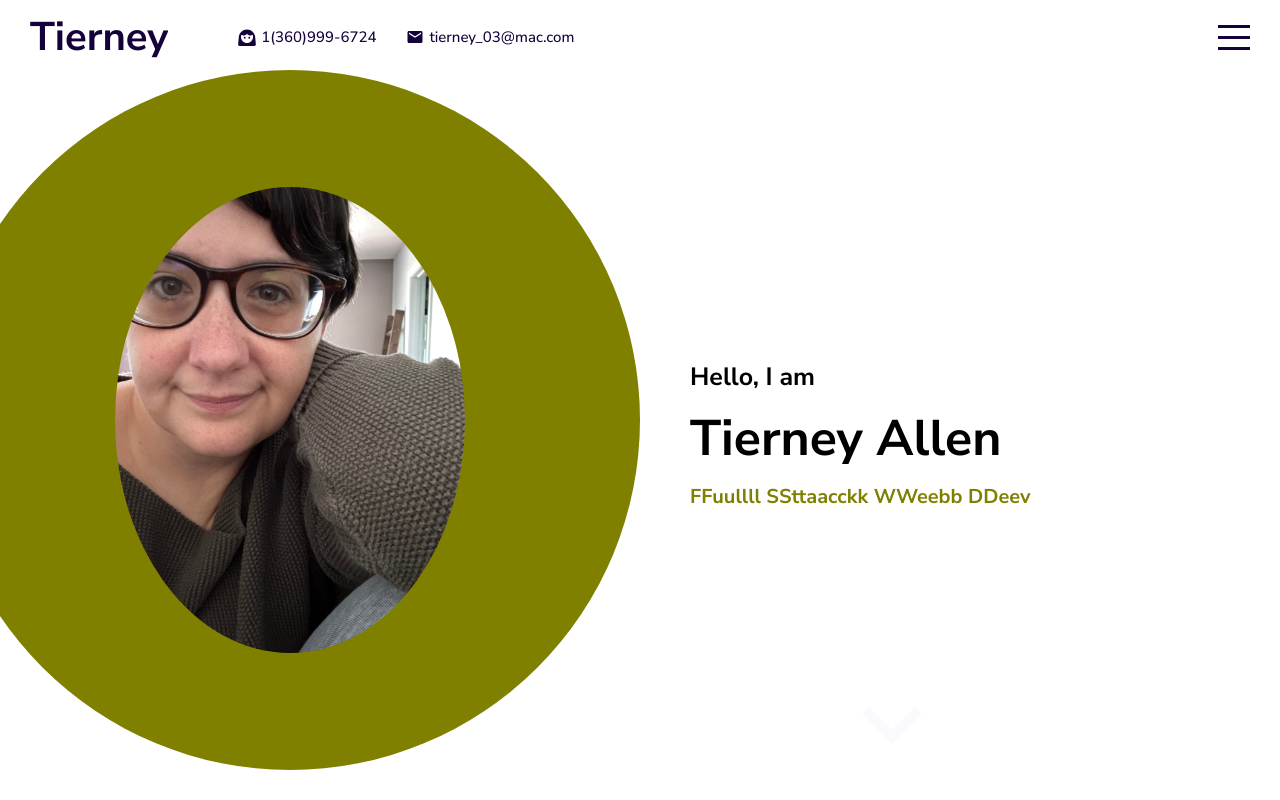
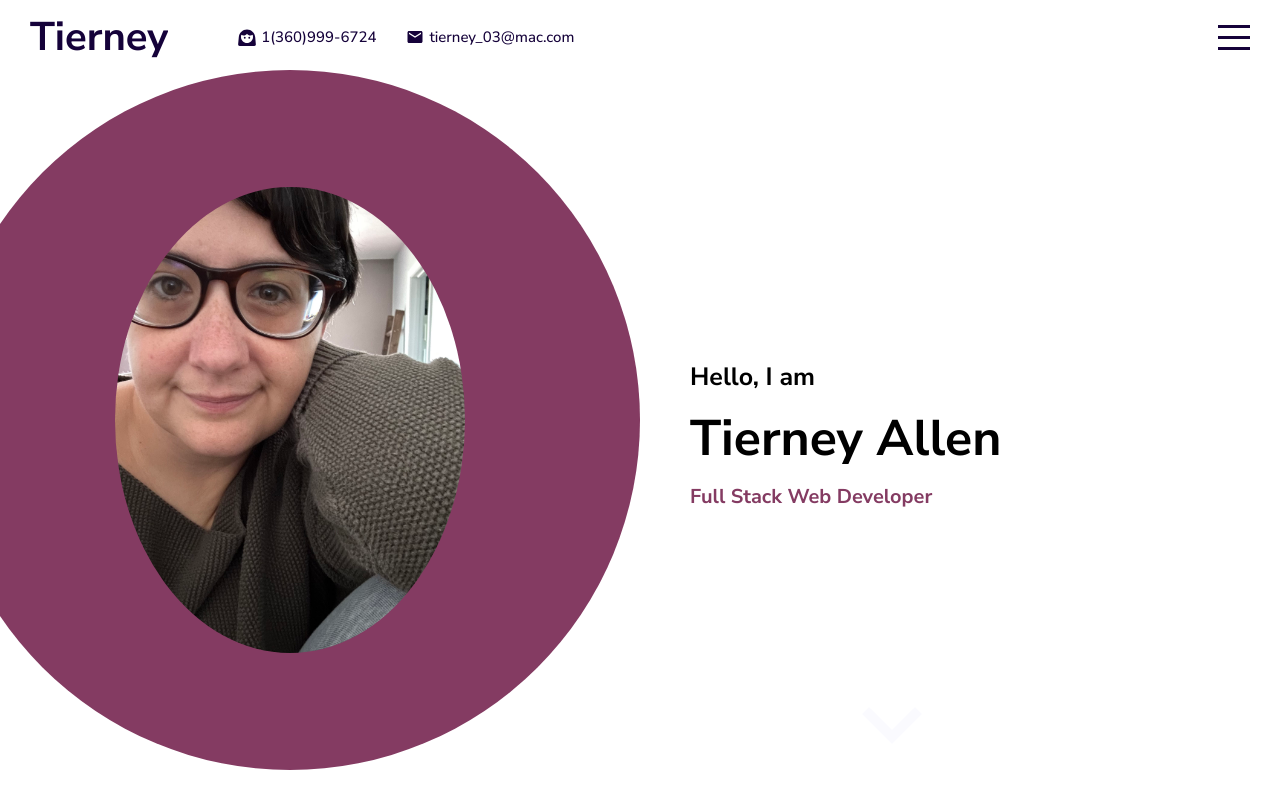
Before and after one commit to tierney03/TierneyAllen-Portfolio-Current, a React (Create React App) app in the folder my-portfolio/: page / in a window 1280 px wide. Built offline with nearby package versions, Linux system fonts and the light colour scheme.

Commit message:
Couldn't fix blink issue, holding off until page is complete

```diff
--- a/my-portfolio/src/components/intro/Intro.jsx
+++ b/my-portfolio/src/components/intro/Intro.jsx
@@ -1,17 +1,18 @@
 import React from "react";
 import "./intro.scss";
-import { init } from "ityped";
+// import { init } from "ityped";
 import KeyboardArrowDownIcon from "@mui/icons-material/KeyboardArrowDown";
-import { useEffect, useRef } from "react";
+// import { useEffect, useRef } from "react";
 
 function Intro() {
-  const textRef = useRef();
-  useEffect(() => {
-    init(textRef.current, {
-      showCursor: false,
-      strings: ["Full Stack Web Developer (MERN)"],
-    });
-  });
+  // const textRef = useRef();
+  // useEffect(() => {
+  //   init(textRef.current, {
+  //     showCursor: true,
+  //     typeSpeed: 500,
+  //     strings: ["Full Stack Web Developer"],
+  //   });
+  // });
   return (
     <div className="intro" id="intro">
       <div className="left">
@@ -27,7 +28,7 @@ function Intro() {
           <h2>Hello, I am</h2>
           <h1>Tierney Allen</h1>
           <h3>
-            <span ref={textRef}></span>
+            <span>Full Stack Web Developer</span>
           </h3>
         </div>
         <a href="#portfolio">
--- a/my-portfolio/src/components/intro/intro.scss
+++ b/my-portfolio/src/components/intro/intro.scss
@@ -9,7 +9,7 @@
     .imgContainer {
       width: 700px;
       height: 700px;
-      background-color: olive;
+      background-color: #843b62;
       border-radius: 50%;
       display: flex;
       align-items: center;
@@ -46,8 +46,21 @@
 
         span {
           font-size: inherit;
-          color: olive;
+          color: #843b62;
         }
+
+        // .ityped-cursor {
+        //   animation: blink 1s infinite;
+        // }
+
+        // @keyframes blink {
+        //   50% {
+        //     opacity: 1;
+        //   }
+        //   100% {
+        //     opacity: 0;
+        //   }
+        // }
       }
     }
     a {
```
